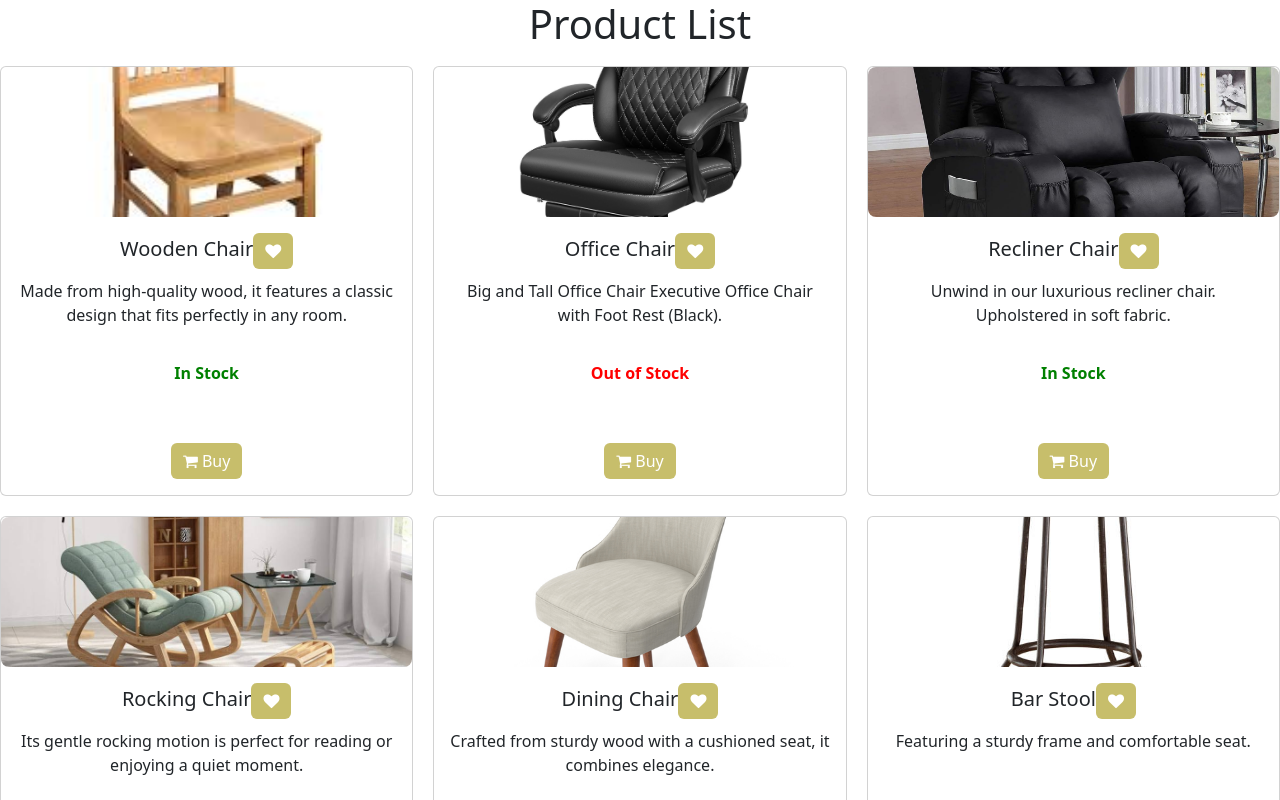
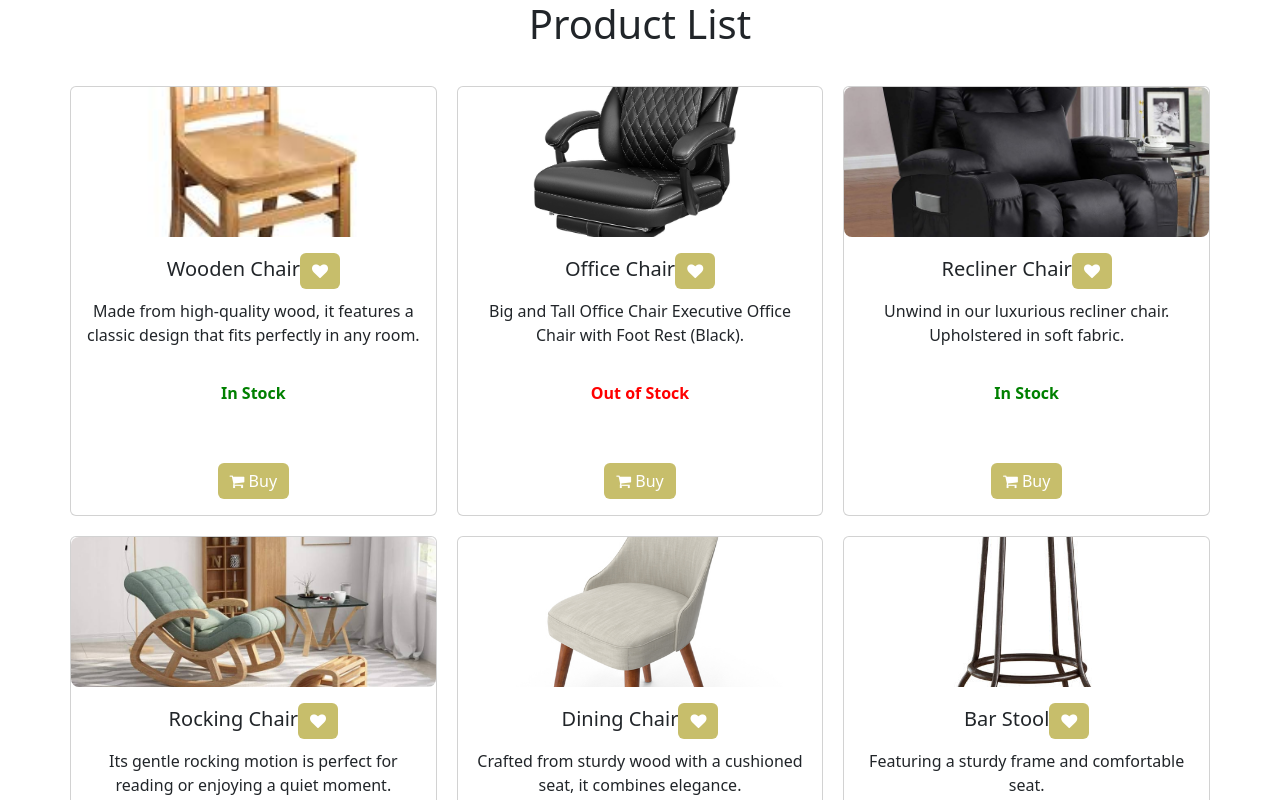
Before and after one commit to shimaafathi123/BankNote-React-Task, a React (Create React App) app in the folder product-card-app/: page / in a window 1280 px wide. Shown: the top 800 px of the page. Built offline with nearby package versions, Linux system fonts and the light colour scheme.

Commit message:
restyle-list

```diff
--- a/product-card-app/src/components/ProductList/ProductList.css
+++ b/product-card-app/src/components/ProductList/ProductList.css
@@ -1,6 +1,8 @@
 .product-list {
     display: flex;
     flex-wrap: wrap;
-    justify-content: space-between;
-    margin: 0 -10px;
+    justify-content: center;
+    padding: 20px;
+    max-width: 1200px;
+    margin: 0 auto;
 }
```
